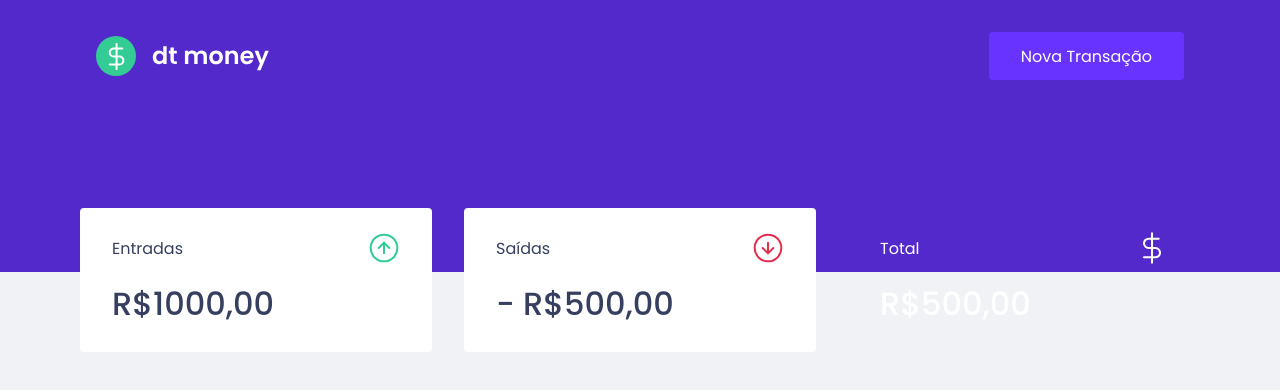
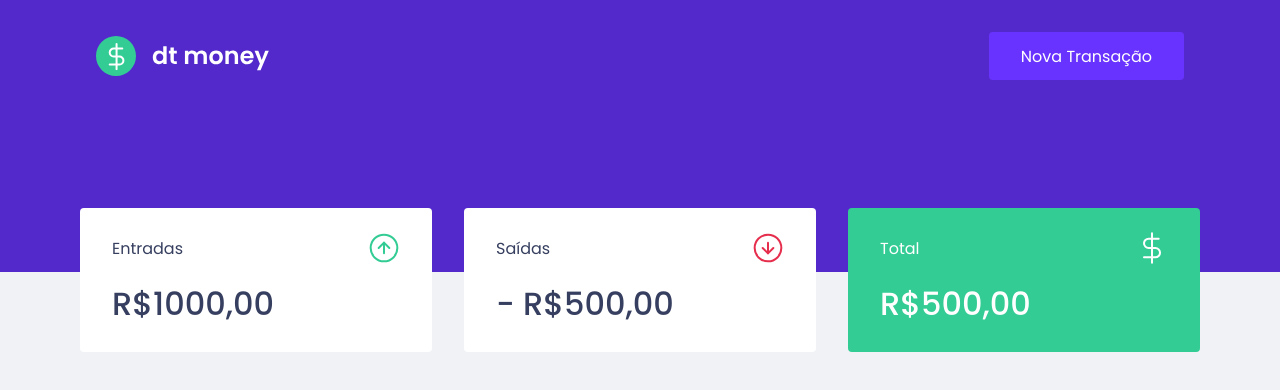
Before and after one commit to gabrieljcf/dtMoney, a React (Create React App) app: page / in a window 1280 px wide. Shown: the top 390 px of the page. Built offline with nearby package versions, Linux system fonts and the light colour scheme.

Commit message:
add green color

```diff
--- a/src/styles/global.ts
+++ b/src/styles/global.ts
@@ -4,6 +4,7 @@ export const GlobalStyle = createGlobalStyle`
   :root {
     --red: #E52E4D;
     --blue: #5429CC;
+    --green: #33cc95;
 
     --blue-light: #6933FF;
 
```
